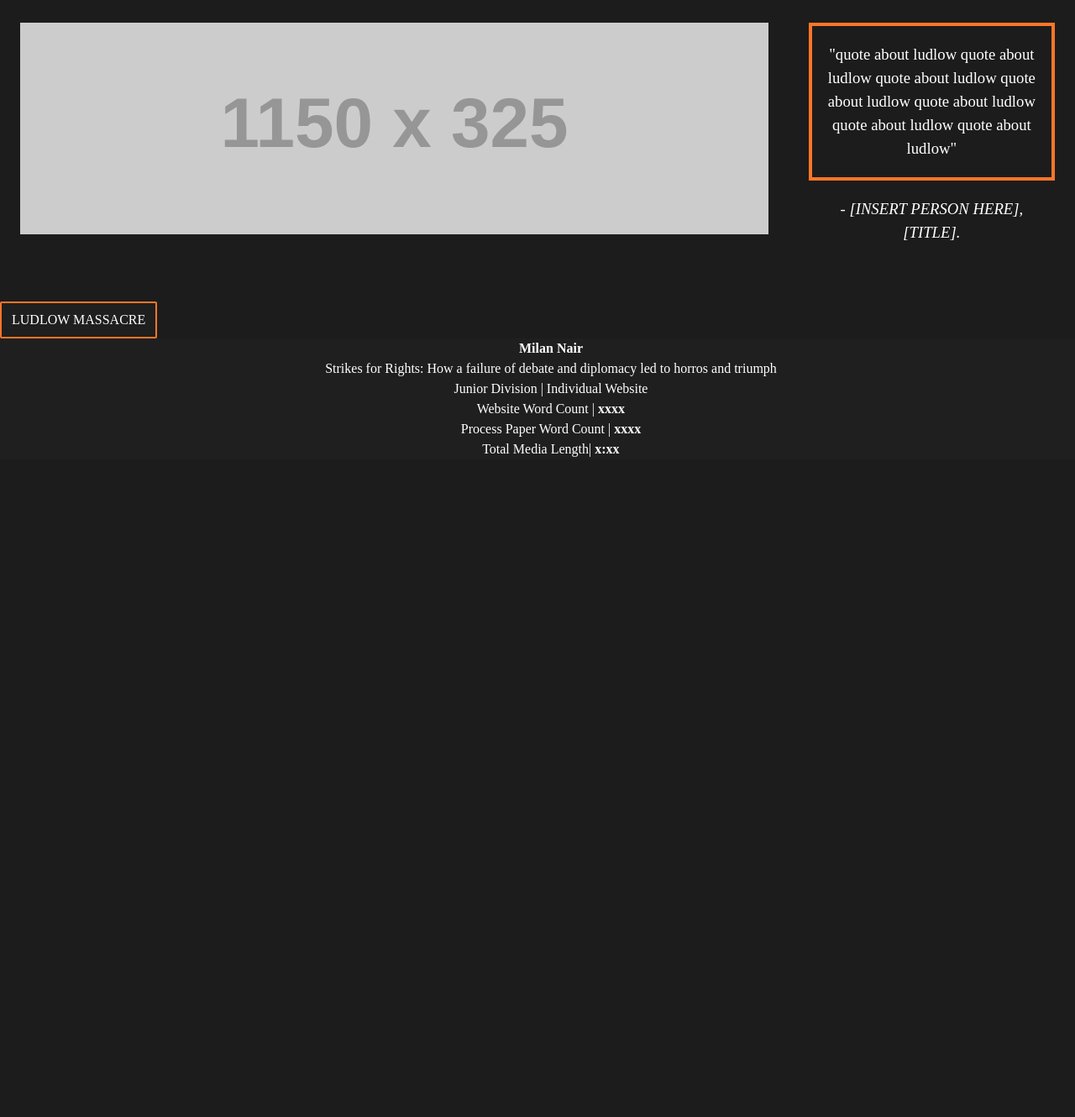
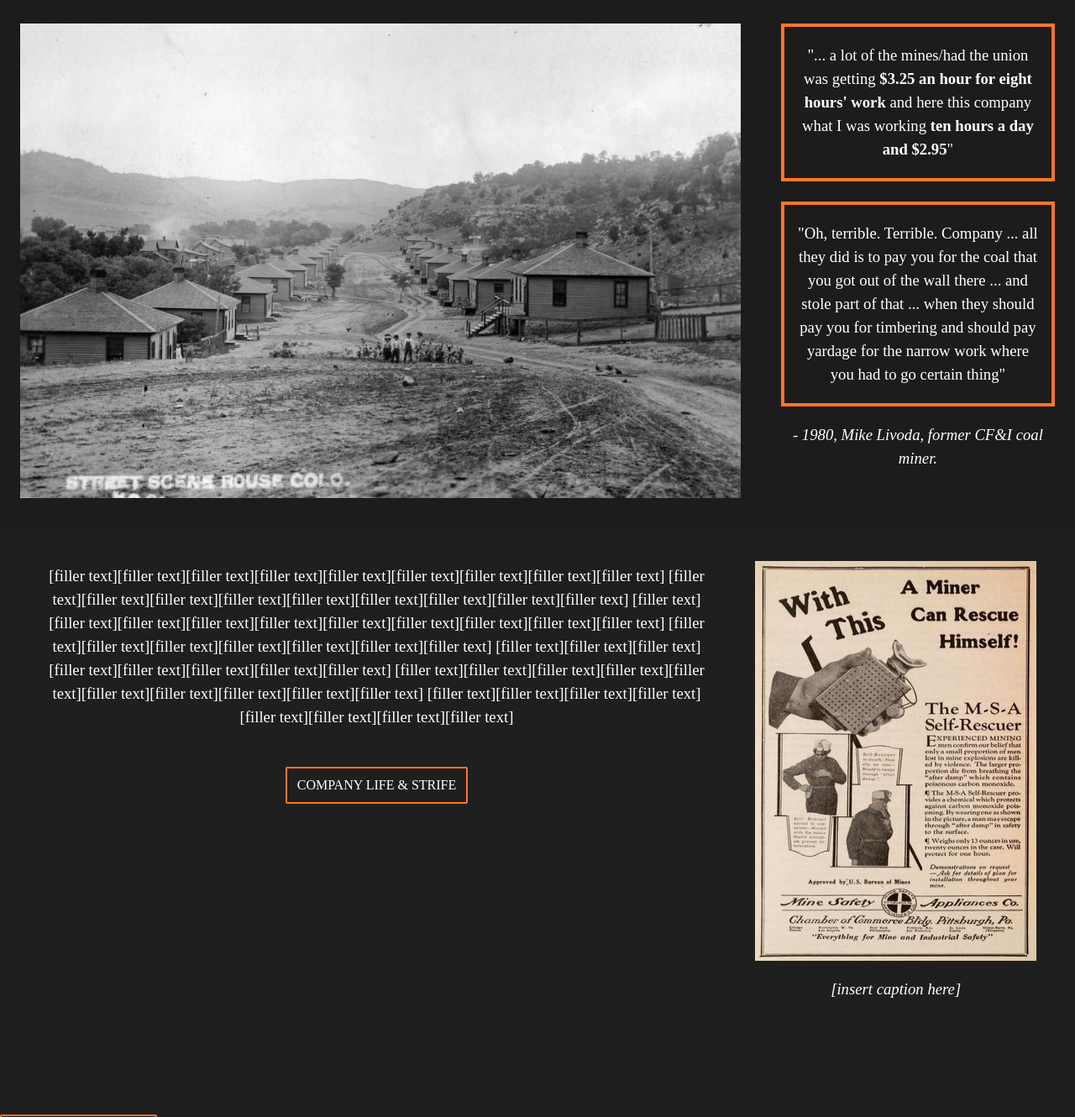
Before and after one commit to acuaroo/NHD2022, a website: page company_life.html in a window 1280 px wide. Shown: the part 349-1679 px from the top of the page at 84% size. Before the commit the page ends 896 px from the top, so only its background shows below. Drawn offline with Linux system fonts and the light colour scheme; placeholder pictures from the web are drawn by us.

Commit message:
Added new headers+set groundwork for company life

```diff
--- a/company_life.html
+++ b/company_life.html
@@ -29,23 +29,26 @@
     <br/>
     <div class="flex justify-center row-span-full">
         <div class="px-6 py-6 inline-block align-top">
-            <img src="https://via.placeholder.com/1150x325">
+            <img src="svg/streetscene.png">
         </div>
 
         <div class="w-1/3 px-6 py-6 justify-center inline-block text-center">
 
             <p class="border-4 border-sunny font-lorabold text-white text-cbxl cb:text-4xl px-3 py-5 transition ease-in-out hover:scale-105 hover:border-pale-sunny duration-175">
-                "quote about ludlow
-                quote about ludlow
-                quote about ludlow
-                quote about ludlow
-                quote about ludlow
-                quote about ludlow
-                quote about ludlow"
+                "... a lot of the mines/had the union was getting <b>$3.25 an hour for
+                eight hours' work</b> and here this company what I was working <b>ten hours a
+                day and $2.95</b>"
+            </p>
+            <br/>
+            <p class="border-4 border-sunny font-lorabold text-white text-cbxl cb:text-4xl px-3 py-5 transition ease-in-out hover:scale-105 hover:border-pale-sunny duration-175">
+                "Oh, terrible. Terrible. Company ... all they did is to pay you for the coal that you got out of the wall there ... and stole part
+of that ... when they should pay you for timbering and should pay
+yardage for the narrow work where you had to go certain thing"
+
 
             </p>
             <p class="font-lorabold text-white text-cbxl cb:text-2xl px-3 py-5">
-                <i>- [INSERT PERSON HERE], [TITLE].</i>
+                <i>- 1980, Mike Livoda, former CF&I coal miner.</i>
             </p>
             <br/>
 
@@ -53,7 +56,31 @@
 
 
     </div>
+    <div class="flex justify-center row-span-full text-center bg-coal">
+        <div class="w-2/3 px-6 py-6 justify-center inline-block text-center">
 
+            <p class="font-lorabold text-white text-cbxl cb:text-3xl px-3 py-5">
+                [filler text][filler text][filler text][filler text][filler text][filler text][filler text][filler text][filler text]
+                [filler text][filler text][filler text][filler text][filler text][filler text][filler text][filler text][filler text]
+                [filler text][filler text][filler text][filler text][filler text][filler text][filler text][filler text][filler text][filler text]
+                [filler text][filler text][filler text][filler text][filler text][filler text][filler text]
+                [filler text][filler text][filler text][filler text][filler text][filler text][filler text][filler text]
+                [filler text][filler text][filler text][filler text][filler text][filler text][filler text][filler text][filler text][filler text]
+                [filler text][filler text][filler text][filler text][filler text][filler text][filler text][filler text]
+            </p>
+            <br/>
+            <a href="company_life.html">
+                <button class="border-2 border-sunny bg-coal rounded-sm py-2 px-3 font-lorabold text-white transition ease-in-out hover:scale-105 hover:bg-sunny duration-175">COMPANY LIFE & STRIFE</button>
+            </a>
+        </div>
+
+        <div class="px-6 py-6 inline-block align-top transition ease-in-out hover:scale-125 duration-200 mt-4">
+            <img src="svg/ad.jpg" class="w-full h-3/4">
+            <p class="font-lorabold text-white text-cbxl cb:text-sm px-3 py-5">
+                <i>[insert caption here]</i>
+            </p>
+        </div>
+    </div>
 
     <a href="ludlow.html">
         <button class="border-2 border-sunny bg-coal rounded-sm py-2 px-3 font-lorabold text-white transition ease-in-out hover:scale-105 hover:bg-sunny duration-175">LUDLOW MASSACRE</button>
```
Also changed, not shown: svg/header_company.png, svg/header_fueling.png, svg/streetscene.png (added).
